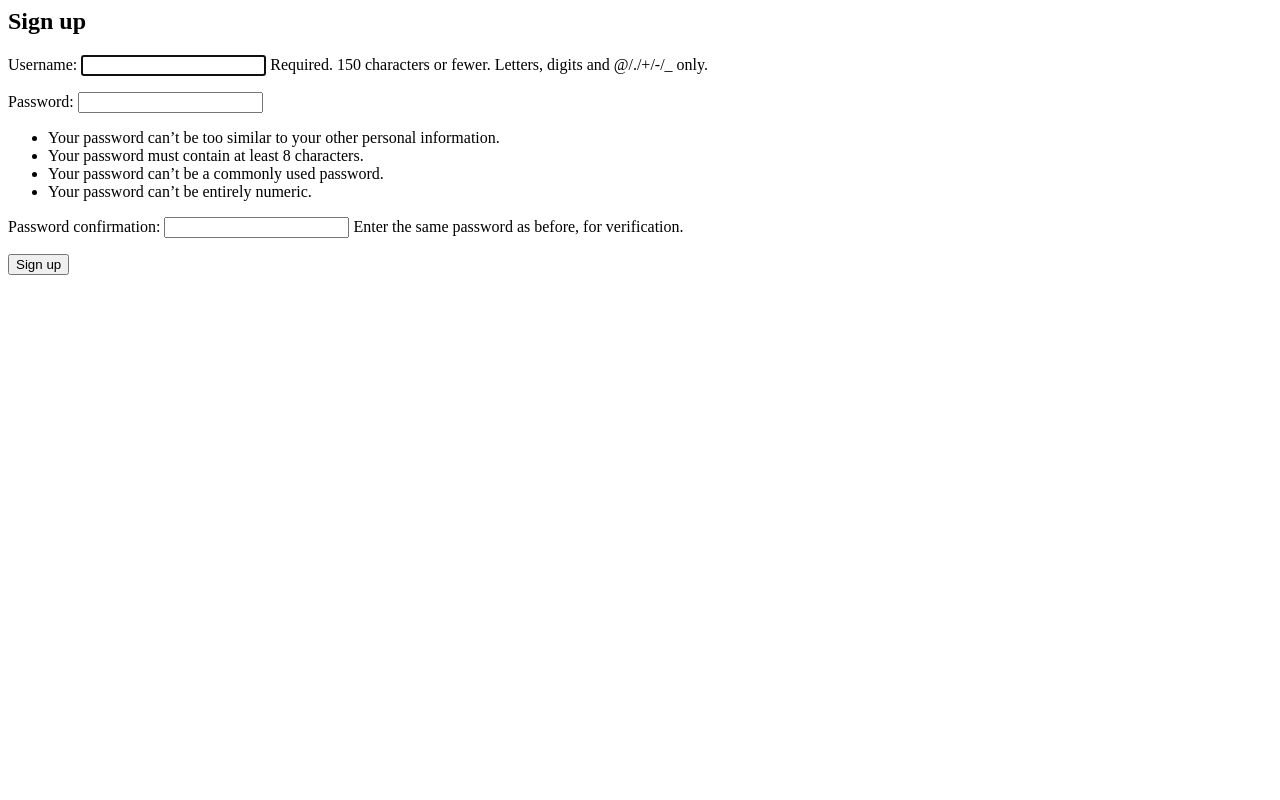
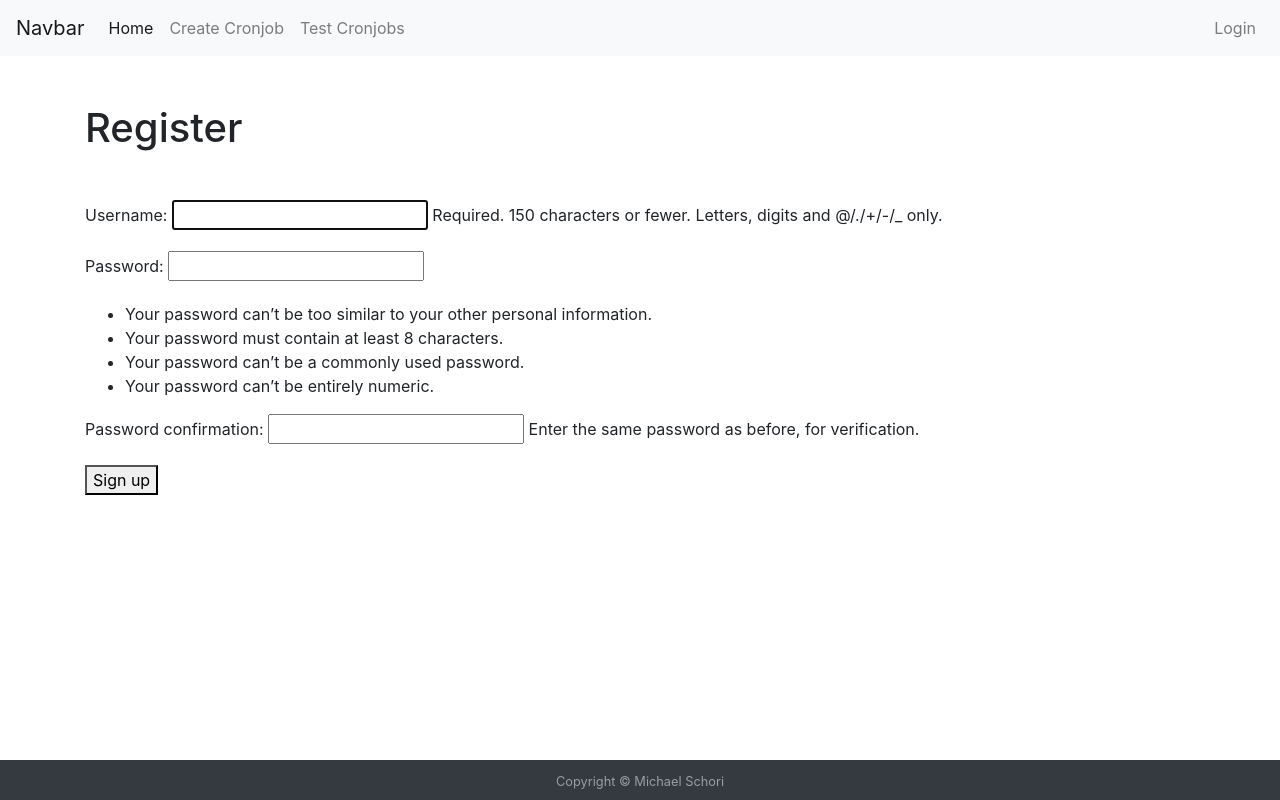
Before and after one commit to mschori/M307_WebCron, a Django app: page /accounts/signup in a window 1280 px wide. Run offline with Django 3.2, Linux system fonts and the light colour scheme; some libraries are stand-ins or nearby versions.

```diff
--- a/WebCron/urls.py
+++ b/WebCron/urls.py
@@ -21,7 +21,6 @@ urlpatterns = [
     path('admin/', admin.site.urls),
     path('accounts/', include('django.contrib.auth.urls')),
     path('accounts/signup', generator_views.signup, name="signup"),
-    path('accounts/login', generator_views.signup, name="login"),
     path('', generator_views.index, name="CreateCronJob"),
     path('createcronjob', generator_views.cronjob, name="CreateCronJob"),
     path('process', generator_views.process_form, name="ProcessForm"),
--- a/templates/generator/base.html
+++ b/templates/generator/base.html
@@ -14,7 +14,7 @@
     <script src="{% static '/generator/js/bootstrap.min.js' %}"></script>
     <script src="{% static '/generator/js/script.js' %}"></script>
 
-    <title>WebCron</title>
+    <title>{% block head_title %}{% endblock %}</title>
 </head>
 <header>
 
@@ -49,7 +49,7 @@
     </nav>
 
     <div class="container mt-5">
-        <h1 class="disabled">{% block head_title %}{% endblock %}</h1>
+        <h1 class="disabled mb-5">{% block title %}{% endblock %}</h1>
     </div>
 </header>
 
--- a/templates/registration/signup.html
+++ b/templates/registration/signup.html
@@ -1,8 +1,20 @@
+{% extends 'generator/base.html' %}
+{% block head_title %}
+    Register
+{% endblock %}
+
+{% block title %}
+    Register
+{% endblock %}
+
 {% block content %}
-  <h2>Sign up</h2>
-  <form method="post">
-    {% csrf_token %}
-    {{ form.as_p }}
-    <button type="submit">Sign up</button>
-  </form>
+
+    <div class="container">
+        <form method="post">
+            {% csrf_token %}
+            {{ form.as_p }}
+            <button type="submit">Sign up</button>
+        </form>
+    </div>
+
 {% endblock %}
```
Also changed, not shown: templates/registration/login.html (+14 -6 lines).
